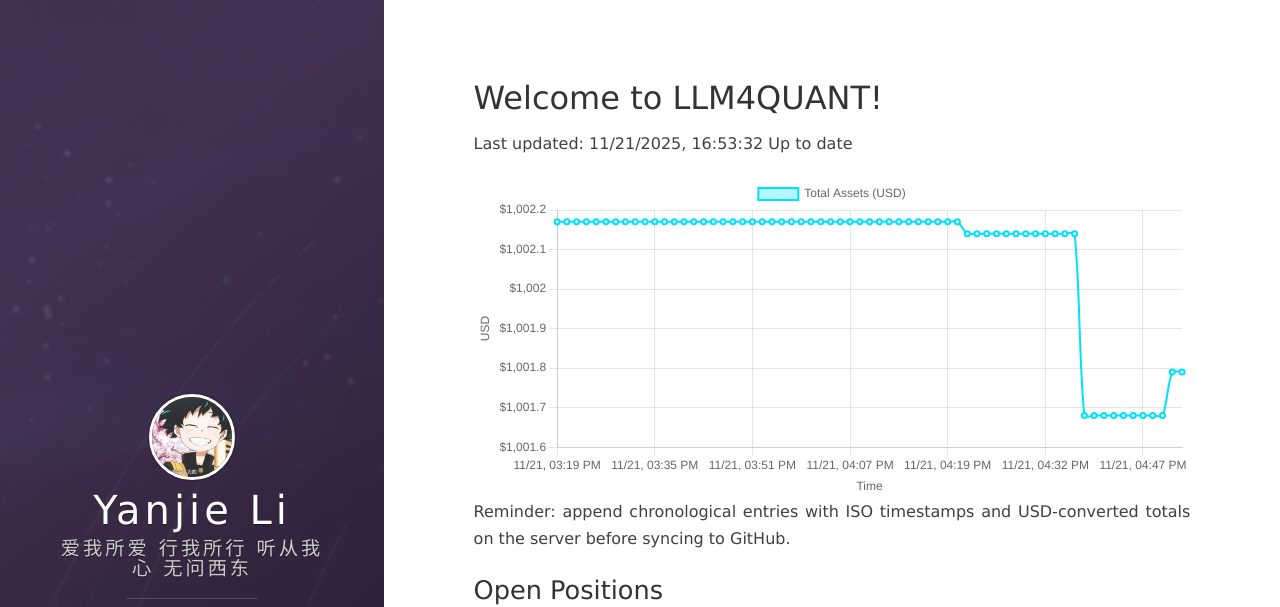
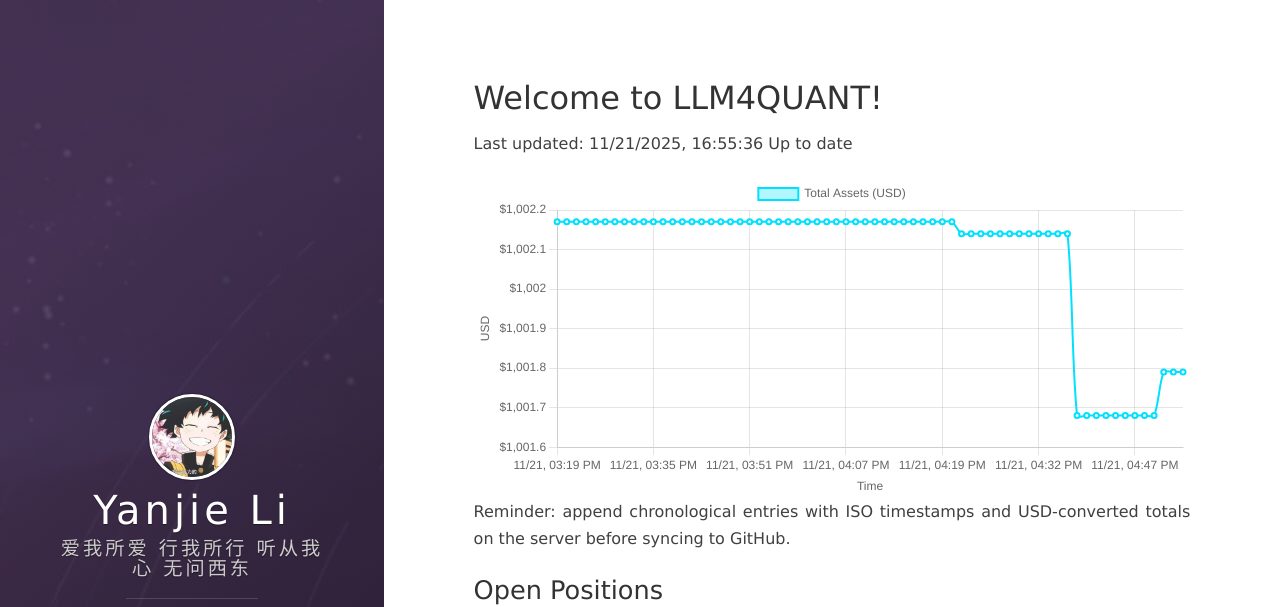
Before and after one commit to leeyegy/leeyegy.github.io, a Jekyll site: the page built from live-trading.html, in a window 1280 px wide and 1243 px high. Shown: the top 607 px of the window. Built offline with Jekyll 4.4.1, drawn with Linux system fonts in a browser that asks for light colours; nearby versions of some CDN libraries.

Commit message:
AccountMonitor: update balance history 2025-11-22T00:55:36+08:00

```diff
--- a/assets/data/binance/balance-history.json
+++ b/assets/data/binance/balance-history.json
@@ -1,5 +1,5 @@
 {
-  "generatedAt": "2025-11-22T00:53:32+08:00",
+  "generatedAt": "2025-11-22T00:55:36+08:00",
   "asset": "total_usd_value",
   "history": [
     {
@@ -261,6 +261,10 @@
     {
       "timestamp": "2025-11-22T00:53:32+08:00",
       "totalUsd": 1001.78750049
+    },
+    {
+      "timestamp": "2025-11-22T00:55:36+08:00",
+      "totalUsd": 1001.78750049
     }
   ]
 }
```
